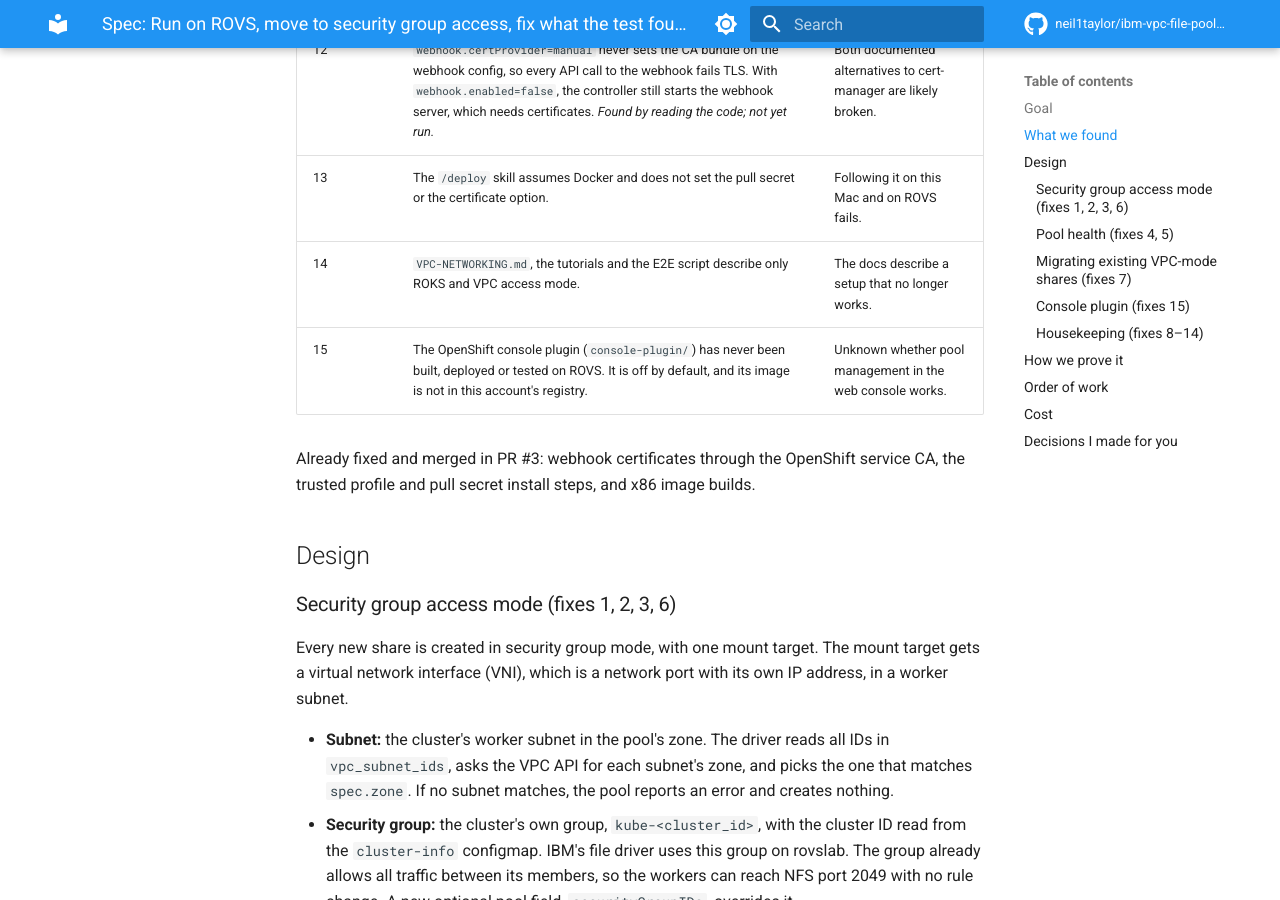
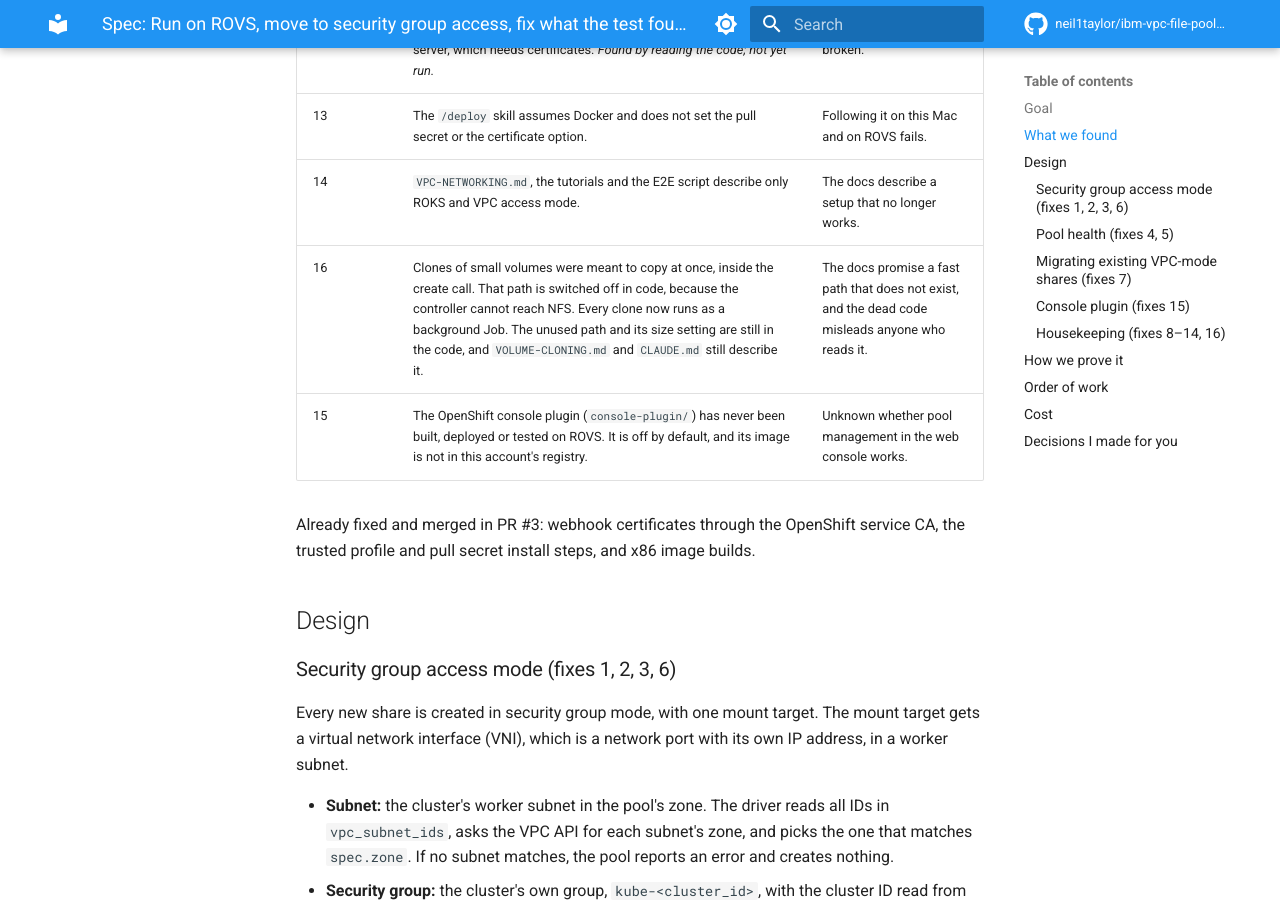
Before and after one commit to neil1taylor/ibm-vpc-file-pool-csi, an MkDocs documentation site: the page built from docs/specs/2026-10-19-rovs-and-security-group-mode.md, in a window 1280 px wide and 900 px high, scrolled down 1800 px. Built offline with MkDocs 1.6.1 and Material for MkDocs 9.7.7, drawn with Linux system fonts in a browser that asks for light colours; comment, search, counter and statistics services are not loaded; some of the changed text lies outside the part shown.

Commit message:
Spec: add the disabled synchronous clone path

```diff
--- a/docs/specs/2026-10-19-rovs-and-security-group-mode.md
+++ b/docs/specs/2026-10-19-rovs-and-security-group-mode.md
@@ -28,6 +28,7 @@ Measured on `rovslab-prod-eude` (ROVS 4.21.31, 3 bare metal workers in `eu-de-3`
 | 12 | `webhook.certProvider=manual` never sets the CA bundle on the webhook config, so every API call to the webhook fails TLS. With `webhook.enabled=false`, the controller still starts the webhook server, which needs certificates. *Found by reading the code; not yet run.* | Both documented alternatives to cert-manager are likely broken. |
 | 13 | The `/deploy` skill assumes Docker and does not set the pull secret or the certificate option. | Following it on this Mac and on ROVS fails. |
 | 14 | `VPC-NETWORKING.md`, the tutorials and the E2E script describe only ROKS and VPC access mode. | The docs describe a setup that no longer works. |
+| 16 | Clones of small volumes were meant to copy at once, inside the create call. That path is switched off in code, because the controller cannot reach NFS. Every clone now runs as a background Job. The unused path and its size setting are still in the code, and `VOLUME-CLONING.md` and `CLAUDE.md` still describe it. | The docs promise a fast path that does not exist, and the dead code misleads anyone who reads it. |
 | 15 | The OpenShift console plugin (`console-plugin/`) has never been built, deployed or tested on ROVS. It is off by default, and its image is not in this account's registry. | Unknown whether pool management in the web console works. |
 
 Already fixed and merged in PR #3: webhook certificates through the OpenShift service CA, the trusted profile and pull secret install steps, and x86 image builds.
@@ -68,7 +69,7 @@ IBM's procedure needs every client to unmount the share first. A conversion ther
 - Show the new pool states from this spec: `Degraded`, the cause of an unusable share, and the warning for VPC-mode shares that must be migrated.
 - Make the plugin's own lint and unit tests run in CI, if they do not already.
 
-### Housekeeping (fixes 8–14)
+### Housekeeping (fixes 8–14, 16)
 
 - Fix all 34 lint errors properly. For example, return close errors where they matter, not `_ =` everywhere. Make the integration tests compile and pass.
 - E2E script: read the zone from the worker nodes when `--zone` is not given.
@@ -76,6 +77,7 @@ IBM's procedure needs every client to unmount the share first. A conversion ther
 - Log CSI probes at a detailed level, `V(6)`, not at `V(4)`.
 - Webhooks: `manual` mode takes the CA bundle from a chart value. With `webhook.enabled=false`, the controller registers no webhooks. Run both on rovslab, not only in tests.
 - `/deploy` skill: use podman or Docker, set the pull secret, and use `webhook.certProvider=openshift` on OpenShift.
+- Clones: delete the unused synchronous path and its size setting, and correct `VOLUME-CLONING.md` and `CLAUDE.md` to say that every clone runs as a Job.
 - Docs: `VPC-NETWORKING.md` describes security group mode; ROKS-only wording becomes "ROKS or ROVS" where both are true; record what this spec changes in `CHANGELOG.md` and `FEATURES.md`.
 
 ## How we prove it
@@ -93,7 +95,7 @@ Every change starts with a failing test. Unit tests use the fake VPC client. The
 
 1. CI fixes (8), so that each later PR shows its own failures.
 2. Security group mode and the mount path (1, 2, 3, 6), together with pool health (4, 5), as one PR. Then the VM clone test on rovslab.
-3. Housekeeping (9–14).
+3. Housekeeping (9–14, 16).
 4. Console plugin (15), after step 2, so it can show the new pool states.
 5. Migration (7).
 
```
